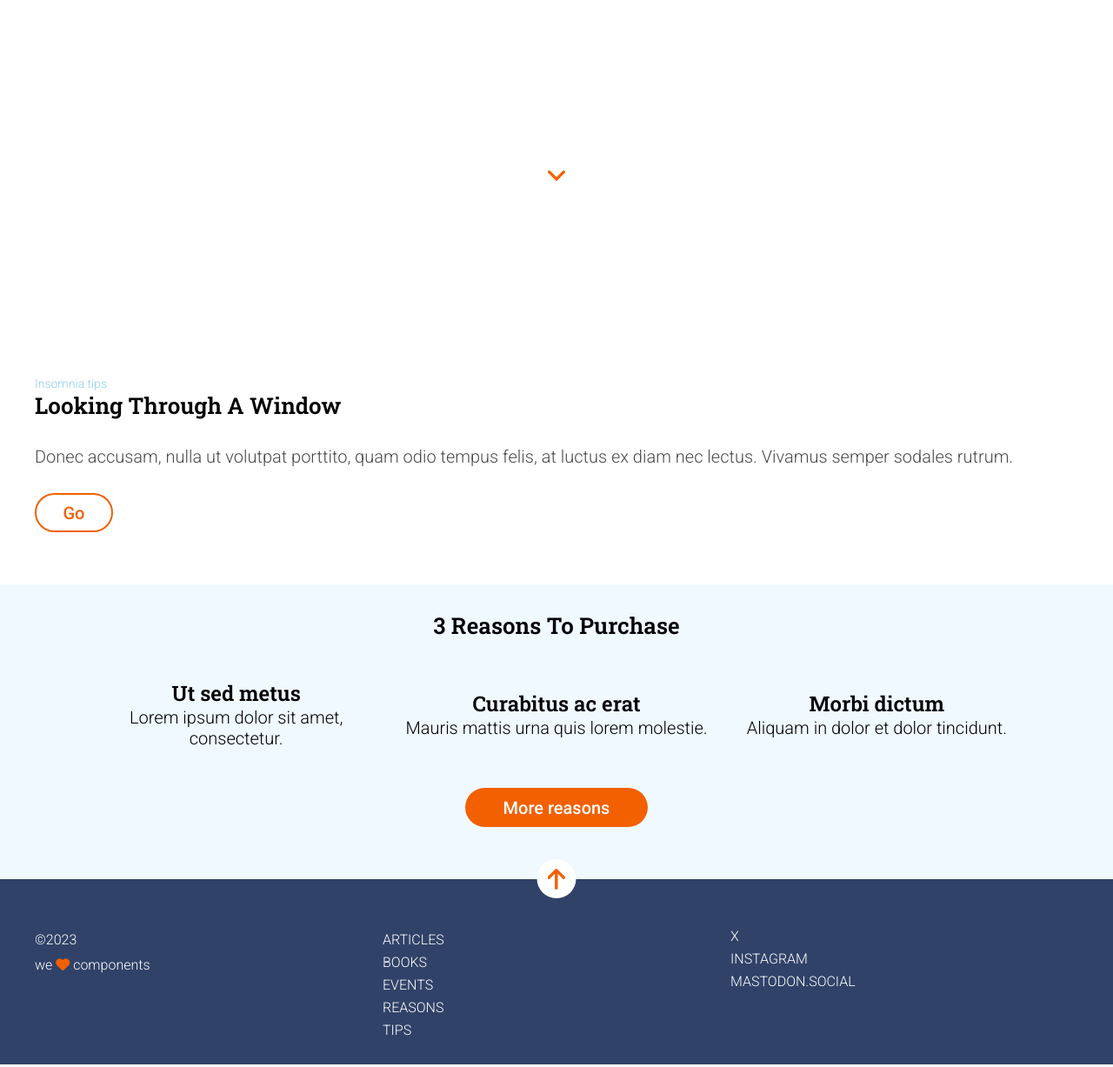
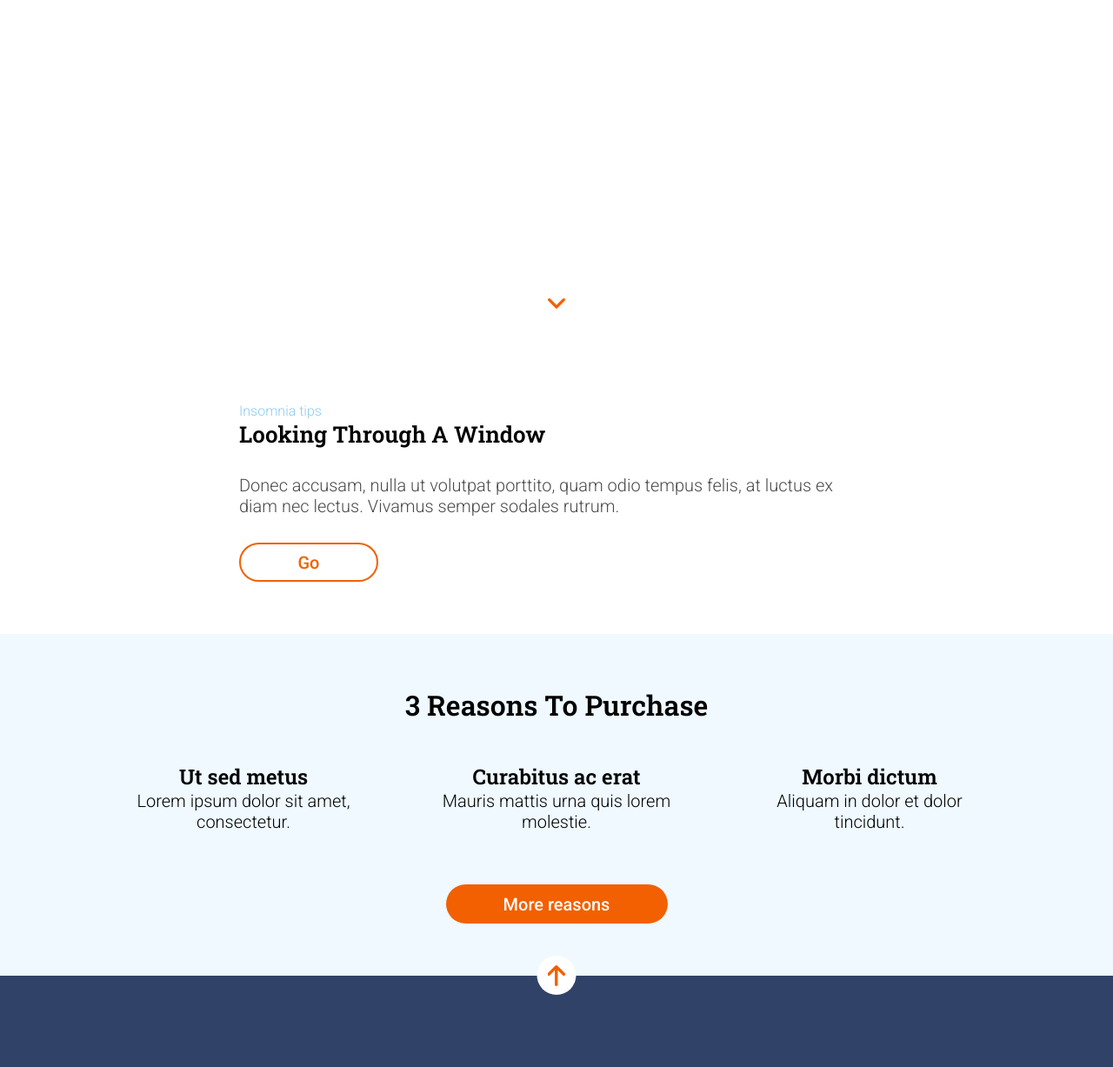
Before and after one commit to Adalab/modulo-1-evaluacion-final-iewaw, a website built with Vite: page src/index.html in a window 1280 px wide. Shown: the part 397-1624 px from the top of the page at 87% size. Built offline with nearby package versions, Linux system fonts and the light colour scheme; files whose address does not match are found by name.

Commit message:
adding desktop media queries

```diff
--- a/src/scss/layout/_footer.scss
+++ b/src/scss/layout/_footer.scss
@@ -87,3 +87,10 @@
         }
     }
 }
+
+@media all and (min-width: 1280px) {
+
+    .footer {
+        padding: 6rem 37rem;
+    }
+}
--- a/src/scss/layout/_header.scss
+++ b/src/scss/layout/_header.scss
@@ -67,7 +67,6 @@
         background-size: 100% 100%;
 
         &__content {
-
             &__title {
                 font-size: 8rem;
                 margin: 0 4rem 2rem 4rem;
@@ -93,3 +92,20 @@
         }
     }
 }
+
+@media all and (min-width: 1280px) {
+    .header {
+
+        &__content {
+            &__title {
+                font-size: 10rem;
+                margin: 0 27.5rem;
+            }
+
+            &__motto {
+                font-size: 2.4rem;
+                margin: 0 27.5rem 3rem 27.5rem;
+            }
+        }
+    }
+}
--- a/src/scss/layout/_page.scss
+++ b/src/scss/layout/_page.scss
@@ -98,12 +98,10 @@
 @media all and (min-width: 768px) {
 
     .main {
-
         .section1 {
             padding: 3rem 4rem 6rem 4rem;
 
             &__window {
-                color: $fcolor1;
                 font-size: 2.6rem;
             }
 
@@ -130,7 +128,6 @@
             }
 
             &__reasons {
-
                 &__reason {
                     font-size: 2.4rem;
                 }
@@ -146,3 +143,44 @@
         }
     }
 }
+
+@media all and (min-width: 1280px) {
+
+    .main {
+        .section1 {
+            padding: 6rem 27.5rem;
+
+            &__tips {
+                font-size: 1.6rem;
+            }
+
+            &__window {
+                font-size: 3.2 rem;
+            }
+
+            &__go {
+                width: 16rem;
+            }
+        }
+
+        .section2 {
+            padding: 6rem 8rem;
+
+            &__purchase {
+                font-size: 3.2rem;
+            }
+
+            &__grid {
+                gap: 7rem;
+            }
+
+            &__reasons {
+                padding-bottom: 6rem;
+            }
+
+            &__more {
+                width: 25.5rem;
+            }
+        }
+    }
+}
```
